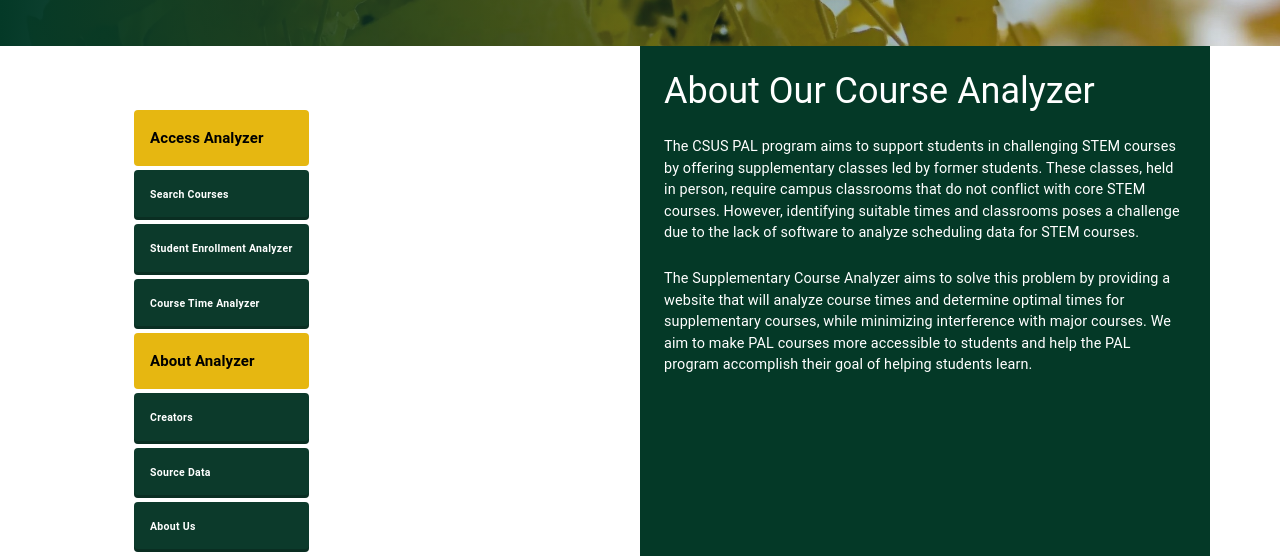
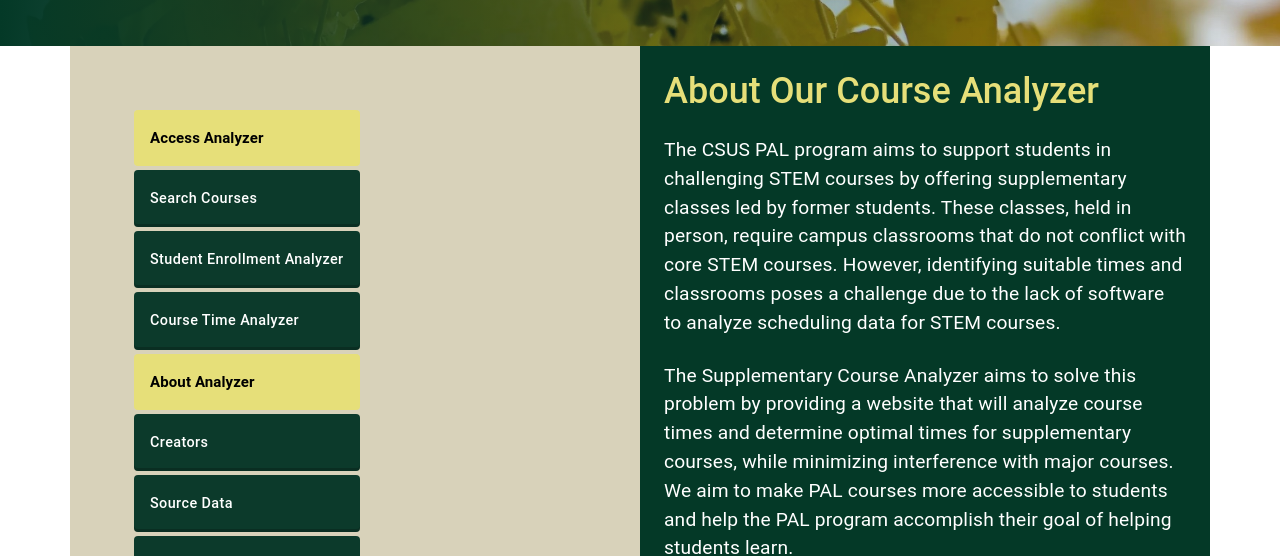
Before and after one commit to Jdcruz831/Supplementary-Course-Analyzer, a React (Create React App) app: page / in a window 1280 px wide. Shown: the part 304-860 px from the top of the page. Built offline with nearby package versions, Linux system fonts and the light colour scheme; no server answers; sample sign-in values are in the browser's storage.

Commit message:
DT-101 and DT-104 (#39)
* DT-101

* DT-104

```diff
--- a/src/Pages/HomePage/HomeMainPage.js
+++ b/src/Pages/HomePage/HomeMainPage.js
@@ -11,12 +11,12 @@
     '&:hover': {
       backgroundColor: 'rgba(0, 100, 0, 0.7)', // Dark green on hover
     },
-    fontWeight: "bold",
+    fontWeight: 'medium',
+    fontSize:"1.2em",
     boxShadow: "inset 0 -3px 0 rgba(0,0,0,0.2)",
     bgcolor: "#0c3a2b", // Dark background for buttons
     color: "white", // Text color
     width: '100%',
-    borderRadius: '4px',
   };
 
   return (
@@ -27,12 +27,13 @@
           flexDirection: {
             xs: "column",
             md: "row",
+            background:'#D8D2BA',
           },
         }}
       >
         <Grid item md={6} sx={{ p: 8 }} container>
           <Stack direction="column" spacing={0.5}>
-            <Typography variant="h6" fontWeight="bold" bgcolor={(theme) => theme.palette.secondary.hornet} p={2} borderRadius={1} textAlign="left">
+            <Typography variant="h6" fontWeight="bold" bgcolor='#E6DF79' p={2} borderRadius={1} textAlign="left">
               Access Analyzer
             </Typography>
             <Button component="a" href="/#/search" sx={buttonStyle}>
@@ -44,7 +45,7 @@
             <Button component="a" href="/#/CourseTimeAnalyzer" sx={buttonStyle}>
               Course Time Analyzer
             </Button>
-            <Typography variant="h6" fontWeight="bold" bgcolor={(theme) => theme.palette.secondary.hornet} p={2} borderRadius={1} textAlign="left">
+            <Typography variant="h6" fontWeight="bold" bgcolor='#E6DF79' p={2} borderRadius={1} textAlign="left">
               About Analyzer
             </Typography>
             <Button component="a" href="/#/Creators" sx={buttonStyle}>
@@ -69,17 +70,17 @@
           }}
         >
           <Stack spacing={3}>
-            <Typography variant="h3" sx={{ color: "white" }}>
+            <Typography variant="h3" sx={{ fontSize: "3.0em", fontWeight:'medium',color: '#E6DF79' }}>
               About Our Course Analyzer
             </Typography>
-            <Typography variant="body1" sx={{ color: "white", fontSize: "1.2em" }}>
+            <Typography variant="body1" sx={{ color: "white", fontSize: "1.6em" }}>
               The CSUS PAL program aims to support students in challenging STEM courses by
             offering supplementary classes led by former students. These classes, held in person, require
             campus classrooms that do not conflict with core STEM courses. However, identifying suitable
             times and classrooms poses a challenge due to the lack of software to analyze scheduling data for
             STEM courses.
           </Typography>
-          <Typography variant="body1" sx={{ color: "white", fontSize: "1.2em" }}>
+          <Typography variant="body1" sx={{ color: "white", fontSize: "1.6em" }}>
             The Supplementary Course Analyzer aims to solve this problem by providing a website that will analyze course times and
             determine optimal times for supplementary courses, while minimizing interference with major courses. We aim to make PAL courses
             more accessible to students and help the PAL program accomplish their goal of helping students learn.
--- a/src/Pages/LoginPage/LoginMainPage.js
+++ b/src/Pages/LoginPage/LoginMainPage.js
@@ -209,8 +209,8 @@
           <Button
             fullWidth
             sx={{ backgroundColor: '#0FA153', color: 'white', mb: 2,
-              padding: '8px 16px', // Adjusted padding to make button smaller
-            width: '55%', // Adjusted width to reduce button size
+              padding: '8px 16px',
+            width: '55%',
             fontSize: '1rem',
             ml:4,
             }}
@@ -225,8 +225,8 @@
             navigate('/Register'); }}
             fullWidth
             sx={{ backgroundColor: '#0FA153', color: 'white', mb: 2,
-              padding: '8px 16px', // Adjusted padding to make button smaller
-            width: '55%', // Adjusted width to reduce button size
+              padding: '8px 16px',
+            width: '55%',
             fontSize: '1rem',
             ml:4,
             }}
```
